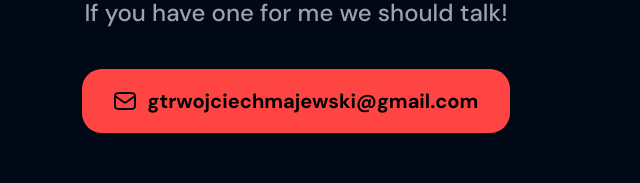
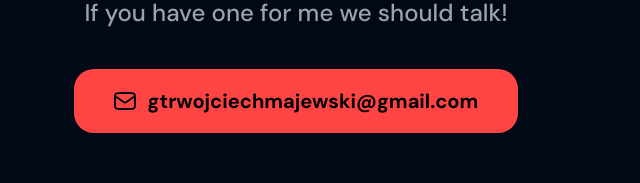
Before and after one commit to RajuFGC/Final-Project, a website built with Parcel: page src/index.html in a window 1280 px wide. Shown: the part 4190-4373 px from the top of the page, without its empty margins (344-984 px from the left). Built offline with nearby package versions, Linux system fonts and the light colour scheme; no server answers; files whose address does not match are found by name.

Commit message:
changed mail button padding

```diff
--- a/src/index.html
+++ b/src/index.html
@@ -320,7 +320,7 @@
             >
               If you have one for me we should talk!
             </p>
-            <a id="contact" class="bg-rajuRed transition-colors hover:bg-rajuRed-500 duration-500 text-black font-bold text-xl leading-9 flex gap-3 flex-wrap justify-center rounded-[20px] text-center py-3.5 px-8" href="mailto:gtrwojciechmajewski@gmail.com"><img src="NEWmailicon.svg" alt="a mail icon">gtrwojciechmajewski@gmail.com</a>
+            <a id="contact" class="bg-rajuRed transition-colors hover:bg-rajuRed-500 duration-500 text-black font-bold text-xl leading-9 flex gap-3 flex-wrap justify-center rounded-[20px] text-center py-3.5 px-10" href="mailto:gtrwojciechmajewski@gmail.com"><img src="NEWmailicon.svg" alt="a mail icon">gtrwojciechmajewski@gmail.com</a>
 
             <p
               class="sm:pt-20 pt-10 font-DM font-medium text-gray-400 text-2xl pb-6 text-center"
```
